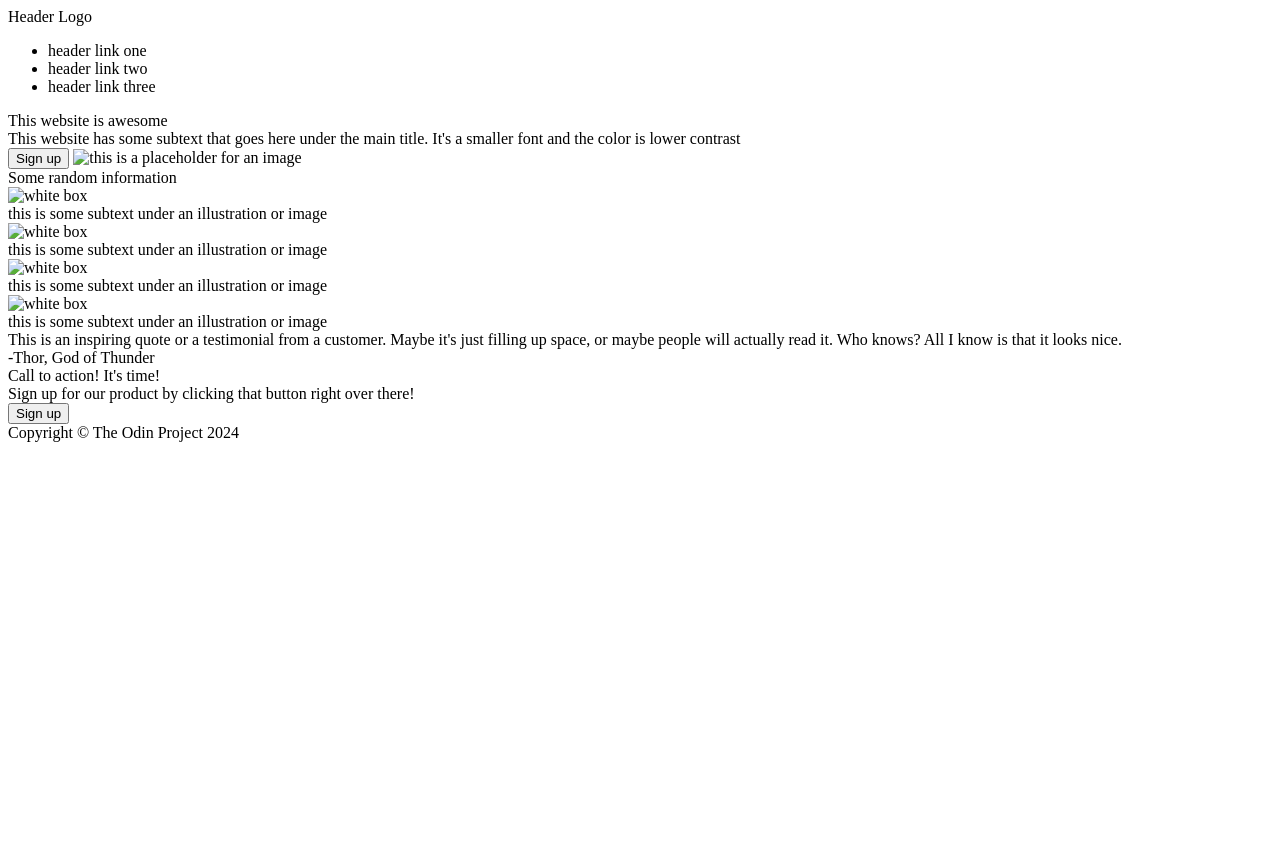
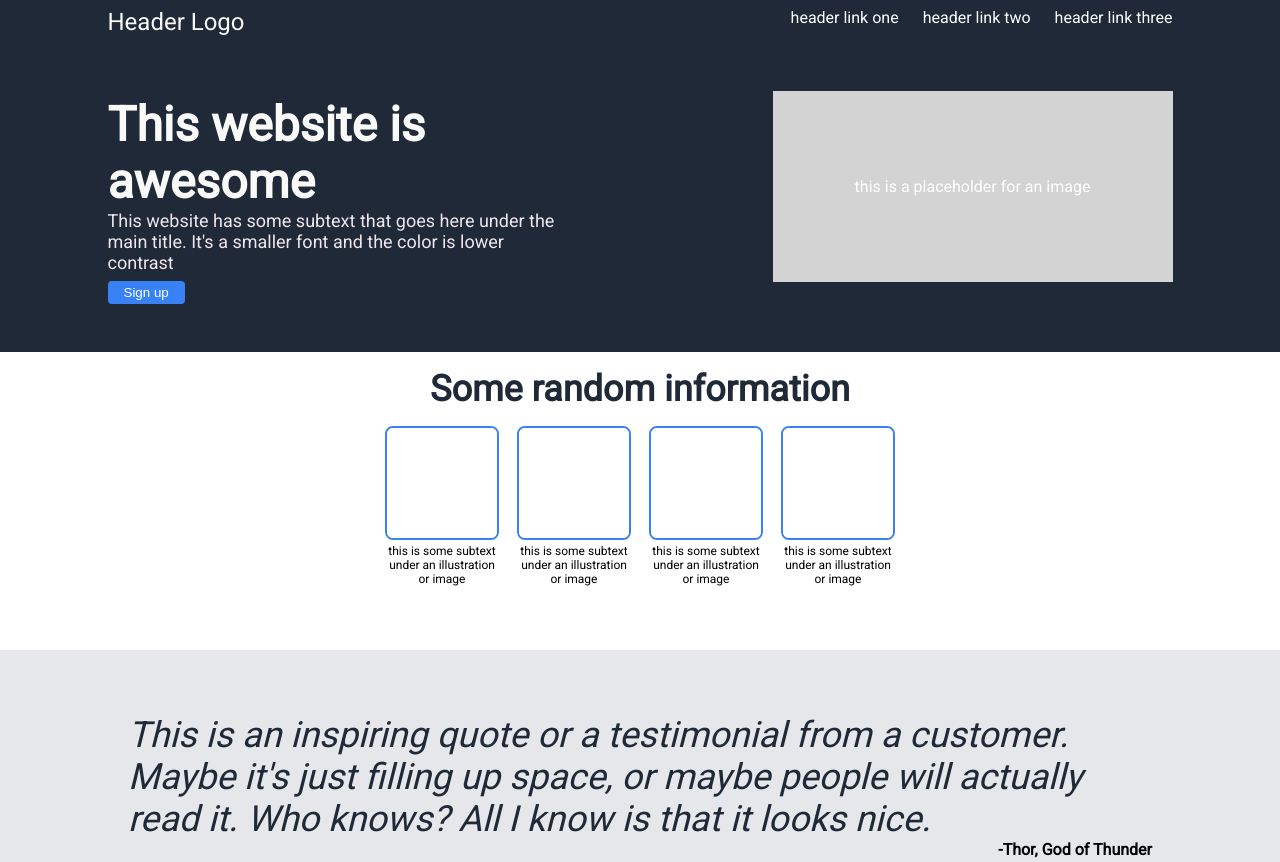
Before and after one commit to ericliu-12/odin-landing-page-2, a plain HTML site: page index.html in a window 1280 px wide. Shown: the top 862 px of the page. Before the commit the page ends 800 px from the top, so only its background shows below. Drawn offline with Linux system fonts and the light colour scheme.

Commit message:
Finish header, info, and quote section

```diff
--- a/index.html
+++ b/index.html
@@ -4,44 +4,56 @@
         <meta charset="UTF-8">
         <title>Landing Page</title>
         <link rel="stylesheet" href="style.css">
+        <link rel="preconnect" href="https://fonts.googleapis.com">
+        <link rel="preconnect" href="https://fonts.gstatic.com" crossorigin>
+        <link href="https://fonts.googleapis.com/css2?family=Roboto&display=swap" rel="stylesheet">
     </head>
     <body>
         <div class="header">
+            <div class="left">
                 <div class="logo">Header Logo</div>
+                <div class="hero-text">
+                    <div class="main">This website is awesome</div>
+                    <div class="secondary">This website has some subtext that goes here under the main title. It's a smaller font and the color is lower contrast</div>
+                    <button class="sign-up">Sign up</button>
+                </div>
+            </div>
+            <div class="right">
                 <ul>
                     <li>header link one</li>
                     <li>header link two</li>
                     <li>header link three</li>
                 </ul>
-            <div>This website is awesome</div>
-            <div>This website has some subtext that goes here under the main title. It's a smaller font and the color is lower contrast</div>
-            <button>Sign up</button>
-            <img src="" alt="this is a placeholder for an image">
+                <div class="placeholder">
+                    <div>this is a placeholder for an image</div>
+                </div>
+            </div>
+
         </div>
         <div class="info">
-            <div>Some random information</div>
+            <div class="subtitle">Some random information</div>
             <div class="container">
                 <div class="box">
-                    <img src="" alt="white box">
-                    <div>this is some subtext under an illustration or image</div>
+                    <img src="white-box.png" alt="white box" class="white-box">
+                    <div class="subtext">this is some subtext under an illustration or image</div>
                 </div>
                 <div class="box">
-                    <img src="" alt="white box">
-                    <div>this is some subtext under an illustration or image</div>
+                    <img src="white-box.png" alt="white box" class="white-box">
+                    <div class="subtext">this is some subtext under an illustration or image</div>
                 </div>
                 <div class="box">
-                    <img src="" alt="white box">
-                    <div>this is some subtext under an illustration or image</div>
+                    <img src="white-box.png" alt="white box" class="white-box">
+                    <div class="subtext">this is some subtext under an illustration or image</div>
                 </div>
                 <div class="box">
-                    <img src="" alt="white box">
-                    <div>this is some subtext under an illustration or image</div>
+                    <img src="white-box.png" alt="white box" class="white-box">
+                    <div class="subtext">this is some subtext under an illustration or image</div>
                 </div>
             </div>
         </div>
         <div class="quote">
-            <div>This is an inspiring quote or a testimonial from a customer. Maybe it's just filling up space, or maybe people will actually read it. Who knows? All I know is that it looks nice.</div>
-            <div>-Thor, God of Thunder</div>
+            <div class="quote-text">This is an inspiring quote or a testimonial from a customer. Maybe it's just filling up space, or maybe people will actually read it. Who knows? All I know is that it looks nice.</div>
+            <div class="attribution">-Thor, God of Thunder</div>
         </div>
         <div class="action">
             <div class="blue-box">
--- a/style.css
+++ b/style.css
@@ -0,0 +1,154 @@
+body {
+    margin: 0;
+    padding: 0;
+    font-family: 'Roboto';
+}
+
+li {
+    list-style: none;
+}
+
+ul {
+    display: flex;
+    margin: 0;
+    padding: 0;
+    justify-content: flex-end;
+    gap: 24px;
+}
+
+.header, .footer {
+    background-color: #1F2937;
+    color: white;
+}
+
+.logo {
+    font-size: 24px;
+    color: #F9FAF8;
+}
+
+.main {
+    font-size: 48px;
+    font-weight: bolder;
+    color: #F9FAF8;
+}
+
+.secondary {
+    font-size: 18px;
+    color: #EFE7EB;
+    margin-bottom: 8px;
+}
+
+.header {
+    display: flex;
+    justify-content: space-around;
+    padding: 8px;
+    gap: 16px;
+}
+
+.left {
+    display: flex;
+    flex-direction: column;
+    flex-basis: 450px;
+    gap: 60px;
+    margin-bottom: 40px;
+}
+
+.right {
+    display: flex;
+    flex-direction: column;
+    flex-basis: 400px;
+    gap: 64px;
+    margin-bottom: 40px;
+}
+.sign-up {
+    color: white;
+    border: 0;
+    background-color: #3882F6;
+    border-radius: 4px;
+    padding: 4px 16px;
+}
+
+.placeholder {
+    background-color: lightgrey;
+    height: 190.5px;
+    display: flex;
+    justify-content: center;
+    align-items: center;
+}
+
+.info {
+    display: flex;
+    flex-direction: column;
+}
+
+.subtitle {
+    display: flex;
+    justify-content: center;
+    font-size: 36px;
+    font-weight: bolder;
+    color: #1F2937;
+    margin: 16px;
+}
+
+.container {
+    display: flex;
+    justify-content: center;
+    gap: 18px;
+    margin-bottom: 64px;
+}
+
+.white-box {
+    display: flex;
+    width: 110px;
+    height: 110px;
+    border: 2px solid #3882F6;
+    border-radius: 8px;
+    margin-bottom: 4px;
+}
+
+.box {
+    display: flex;
+    flex-direction: column;
+}
+
+.subtext {
+    max-width: 114px;
+    text-align: center;
+    flex-wrap: wrap;
+    font-size: 12px;
+}
+
+.quote {
+    background-color: #E5E7EB;
+    padding: 64px 128px;
+    display: flex;
+    flex-direction: column;
+}
+
+.quote-text {
+    font-size: 36px;
+    font-weight: 100;
+    font-style: italic;
+    color: #1F2937;
+}
+
+.attribution {
+    align-self: flex-end;
+    font-weight: 900;
+}
+
+.action {
+    background-color: white;
+    display: flex;
+    justify-content: center;
+    align-items: center;
+    height: auto;
+    width: auto;
+}
+.blue-box {
+    background-color: #3882F6;
+    height: 90%;
+    width: 90%;
+    margin: 100px;
+    padding: 16px 48px;
+}
```
Also changed, not shown: white-box.png (added). Lines whose indentation alone changed are shown as unchanged.
